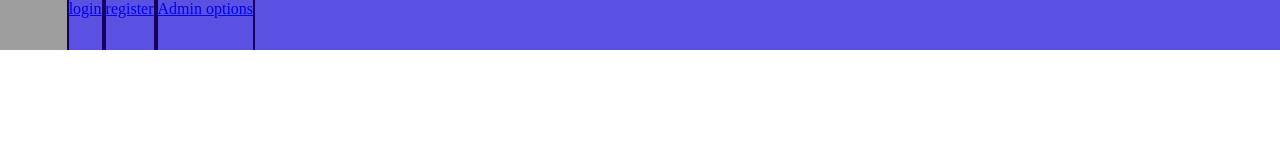
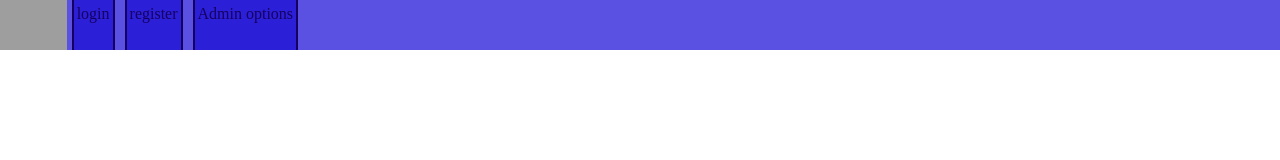
Before and after one commit to DownTownScarf7/placeholder, a plain HTML site: page public/index.html in a window 1280 px wide. Drawn offline with Linux system fonts and the light colour scheme; grey boxes are pictures that could not be loaded; files whose address does not match are found by name.

Commit message:
feat(master): link formatting

```diff
--- a/public/index.css
+++ b/public/index.css
@@ -25,6 +25,14 @@ header {
 }
 
 #options-links div {
+  margin: 0 5px;
+  padding: 5px 3px;
+  background: #2b1fd8;
   border-left: 2px solid #150061;
   border-right: 2px solid #150061;
 }
+
+#options-links div a {
+  color: #150061;
+  text-decoration: none;
+}
```
